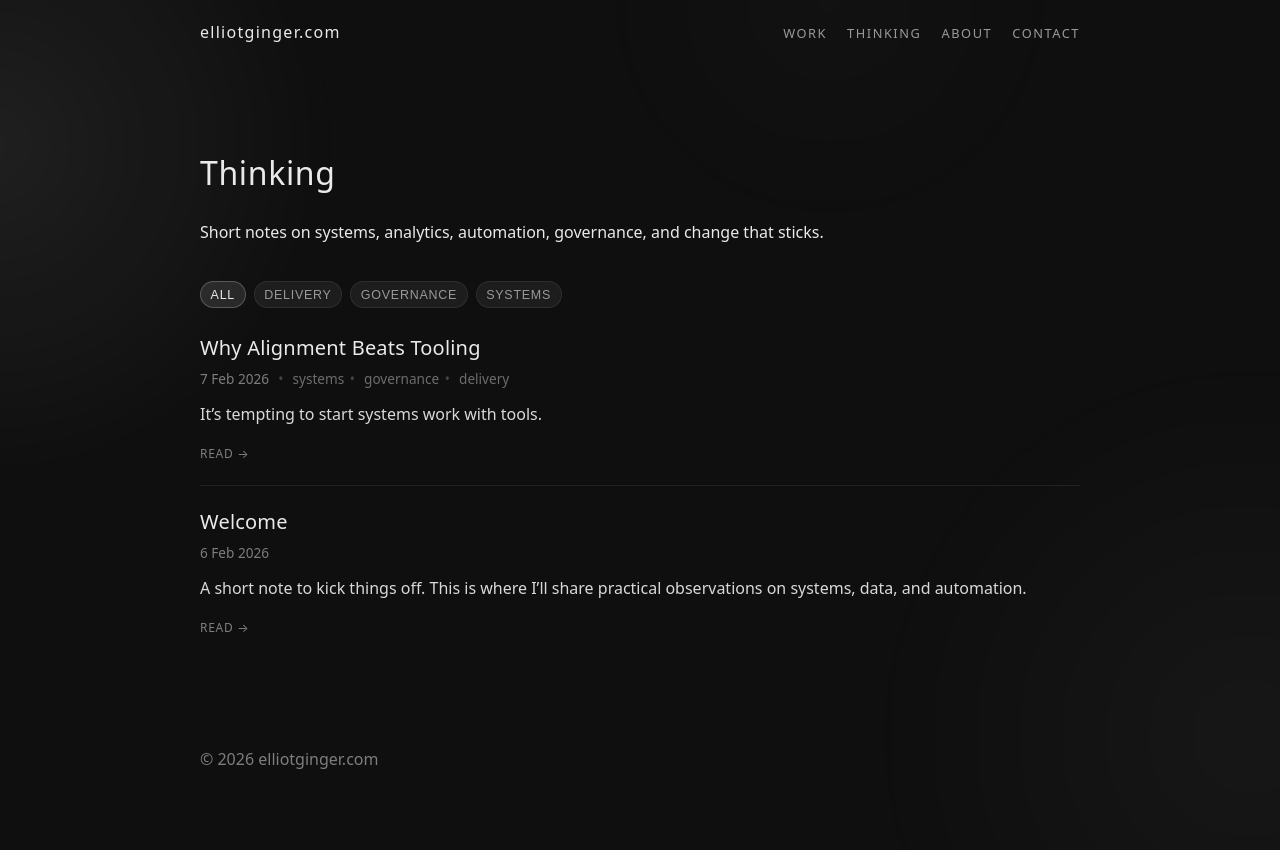
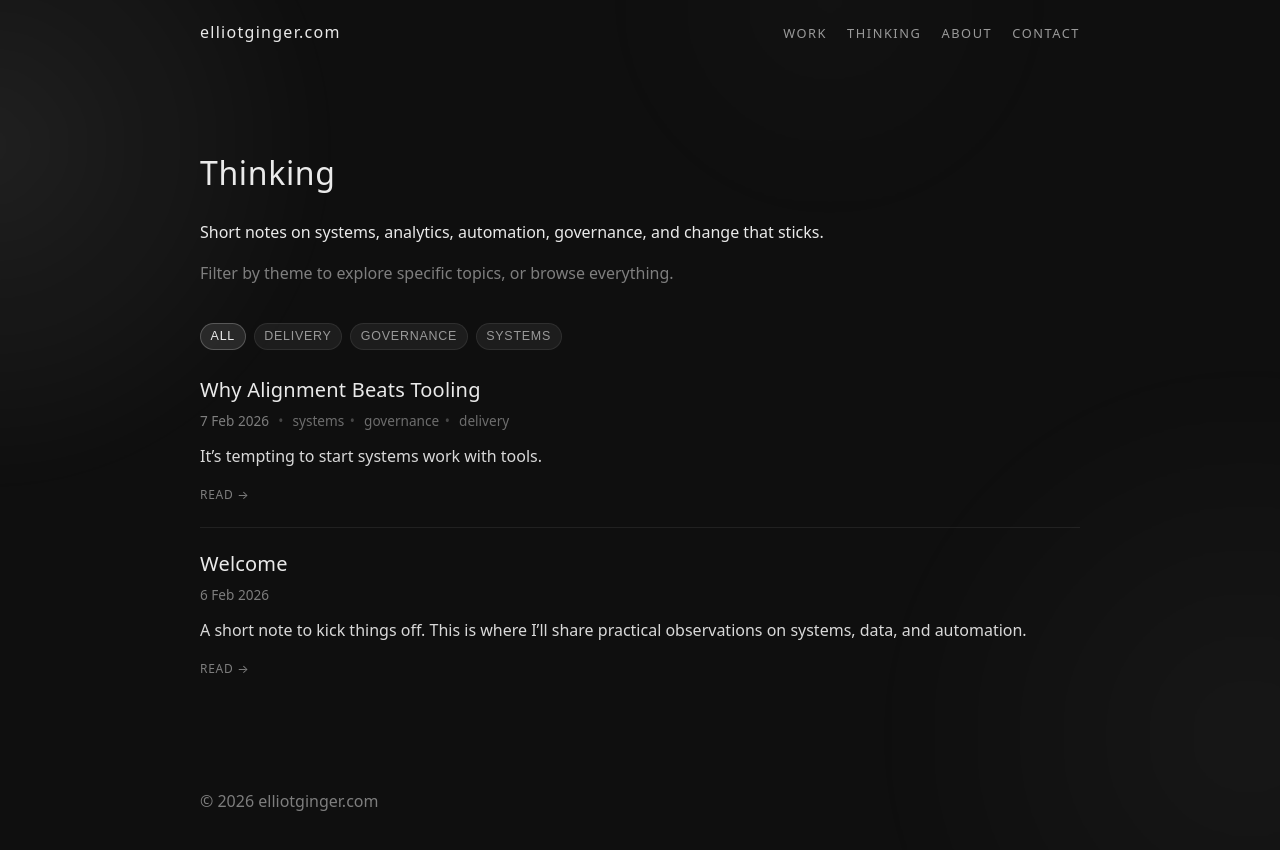
Before and after one commit to ElliotGinge/elliotginger.com, a Jekyll site: the page built from thinking.md, in a window 1280 px wide. Shown: the top 850 px of the page. Built offline with Jekyll 4.4.1, drawn with Linux system fonts in a browser that asks for light colours.

Commit message:
Update thinking.md

```diff
--- a/thinking.md
+++ b/thinking.md
@@ -7,6 +7,11 @@
 # Thinking
 
 Short notes on systems, analytics, automation, governance, and change that sticks.
+
+<span class="muted">
+Filter by theme to explore specific topics, or browse everything.
+</span>
+
 
 <div style="height:1.25rem"></div>
 
@@ -28,7 +33,8 @@
 {% else %}
 
 <div id="posts">
-{% for post in site.posts %}
+{% assign sorted_posts = site.posts | sort: "date" | reverse %}
+{% for post in sorted_posts %}
   {% assign post_tags = post.tags | join: "," %}
   <article class="post-card" data-tags="{{ post_tags | escape }}">
     <h2 class="post-title">
```
